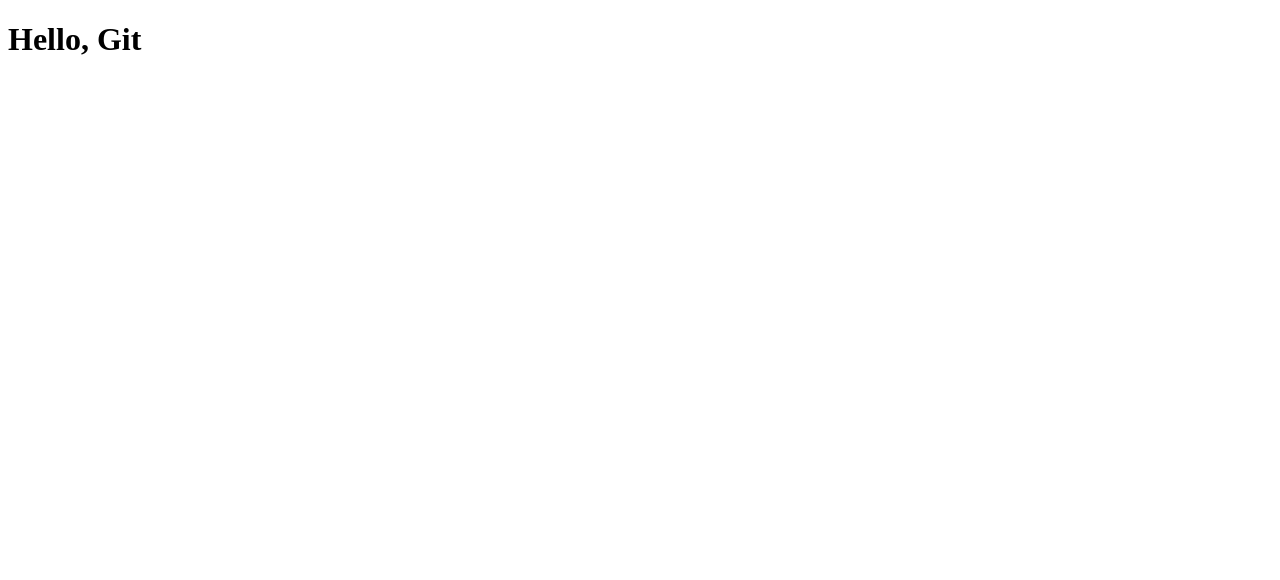
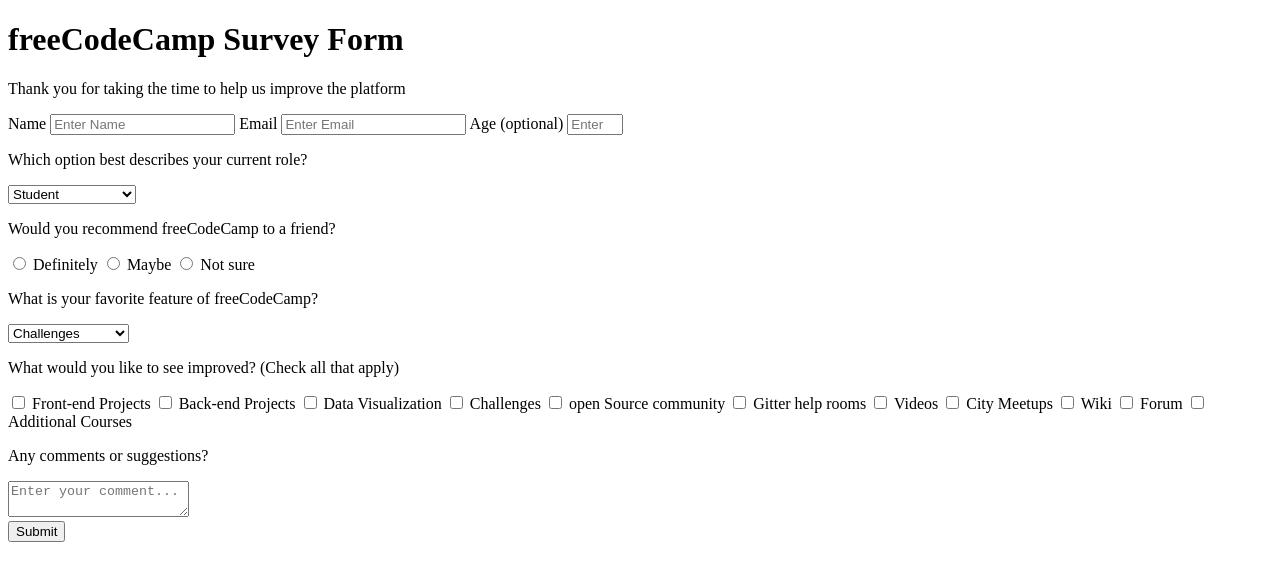
Before and after one commit to EyasuTeshome/Microverse-Sherifdeen-Eyasu, a plain HTML site: page index.html in a window 1280 px wide. Drawn offline with Linux system fonts and the light colour scheme.

Commit message:
second commit

```diff
--- a/index.html
+++ b/index.html
@@ -7,7 +7,116 @@
   </head>
 
   <body>
-    <h1>Hello, Git</h1>
+    <div class="container">
+      <header class="header">
+<h1 id="title">freeCodeCamp Survey Form</h1>
+<p id="description">Thank you for taking the time to help us improve the platform</p>
+
+      </header>
+      <form id="form-survey">
+        <div class="form-element">
+<label for="" id="name-label">Name</label>
+<input id="name" type="text" placeholder="Enter Name" required>
+<label for="" id="email-label">Email</label>
+<input id="email"  type="email" placeholder="Enter Email" required>
+<label for="" id="number-label">Age <span>(optional)</span></label>
+<input id="number" type="number" min="10" max="99" placeholder="Enter Age">
+<p>Which option best describes your current role?</p>
+<select name="" id="">
+  <option value="">Student</option>
+  <option value="">Full Time Job</option>
+  <option value="">Full Time Learner</option>
+  <option value="">Prefer Not To Say</option>
+  <option value="">Other</option>
+</select>
+<div>
+<p>Would you recommend freeCodeCamp to a friend?</p>
+<label for="">
+  <input type="radio" name="" id="">
+  Definitely
+</label>
+<label for="">
+  <input type="radio" name="" id="">
+  Maybe
+</label>
+<label for="">
+  <input type="radio">
+  Not sure
+</label>
+</div>
+
+<div>
+  <p>What is your favorite feature of freeCodeCamp?</p>
+  <select name="" id="dropdown">
+    <option value="" disabled>Select an Option</option>
+    <option value="">Challenges</option>
+    <option value="">Project</option>
+    <option value="">Community</option>
+    <option value="">Open Source</option>
+  </select>
+</div>
+<div>
+  <p>What would you like to see improved? <span>(Check all that apply)</span></p>
+<label for="">
+<input type="checkbox">
+Front-end Projects
+</label>
+<label for="">
+  <input type="checkbox">
+  Back-end Projects
+  </label>
+  <label for="">
+    <input type="checkbox">
+    Data Visualization
+    </label>
+    <label for="">
+      <input type="checkbox">
+      Challenges
+      </label>
+      <label for="">
+        <input type="checkbox">
+        open Source community
+        </label>
+        <label for="">
+          <input type="checkbox">
+          Gitter help rooms
+          </label>
+          <label for="">
+            <input type="checkbox">
+            Videos
+            </label>
+            <label for="">
+              <input type="checkbox">
+              City Meetups
+              </label>
+              <label for="">
+                <input type="checkbox">
+                Wiki
+                </label>
+                <label for="">
+                  <input type="checkbox">
+                  Forum
+                  </label>
+                  <label for="">
+                    <input type="checkbox">
+                    Additional Courses
+                    </label>
+    <div>
+      <p>Any comments or suggestions?</p>
+      <textarea name="" id="comments" placeholder="Enter your comment..."></textarea>
+    </div>
+<div>
+  <button type="submit" id="submit">Submit</button>
+</div>
+
+
+
+</div>
+
+        </div>
+      </form>
+
+    </div>
 
 
 
```
